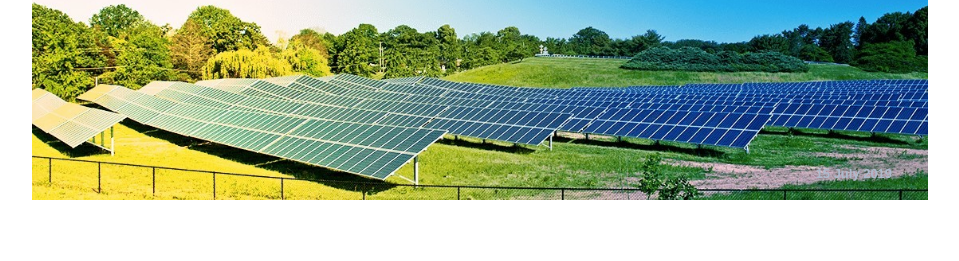
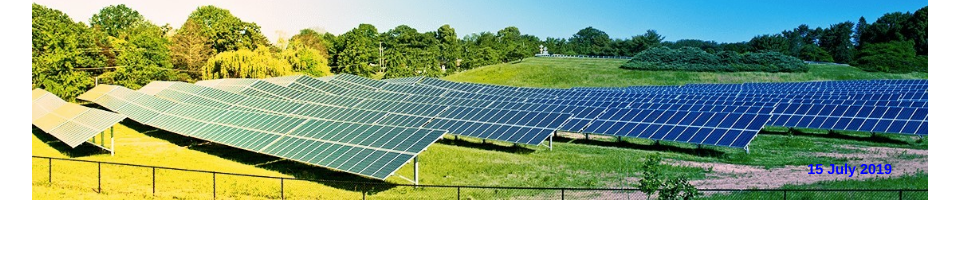
Before and after one commit to MohamedAbuella/MohamedAbuella.github.io, a Jekyll site: the page built from notes.md, in a window 1280 px wide. Shown: the part 1716-1977 px from the top of the page, without its empty margins (160-1119 px from the left). Built offline with Jekyll 4.4.1, drawn with Linux system fonts in a browser that asks for light colours; nearby versions of some CDN libraries; our own code applies the rules of GitHub Pages for plain Markdown files; a script that is not in the unit is left out; comment, search, counter and statistics services are not loaded.

Commit message:
Update default.html

```diff
--- a/_layouts/default.html
+++ b/_layouts/default.html
@@ -104,7 +104,7 @@
 
 		<div class="bottom-right">
 			<ul>
-				<li class="bottom" style="color:blue"><p class="foottext">15 July 2019</p>
+				<li class="bottom" style="color:blue" <p class="foottext">15 July 2019</p>
 				</li>
 			</ul>
 		</div>
```
